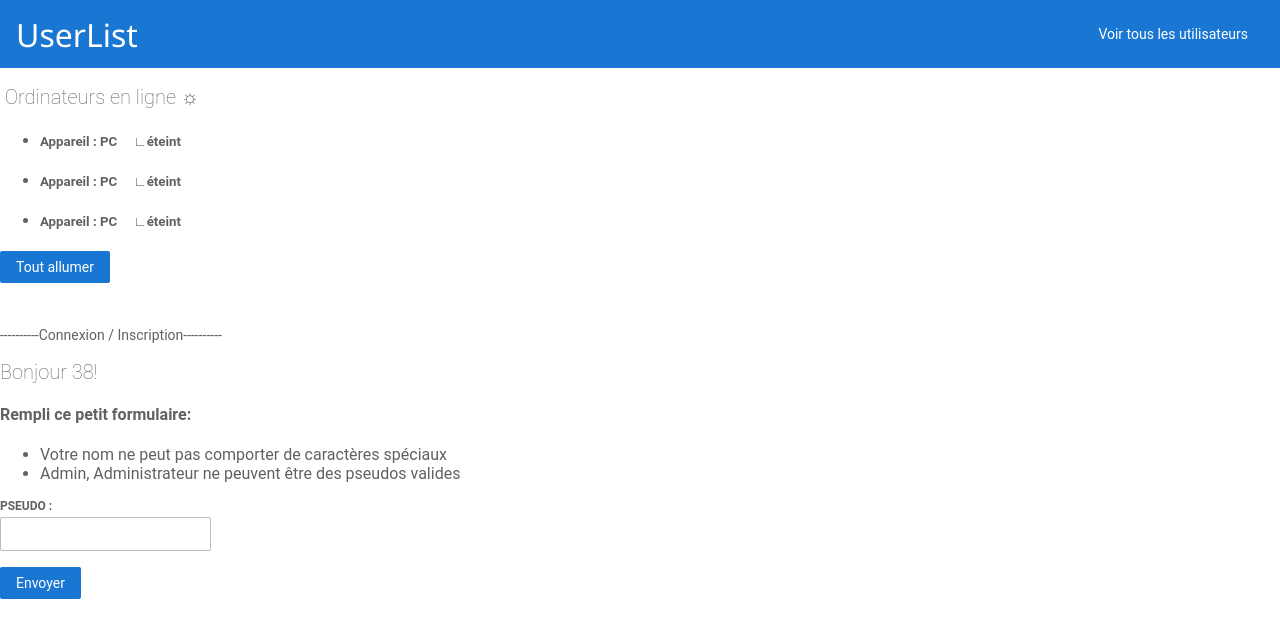
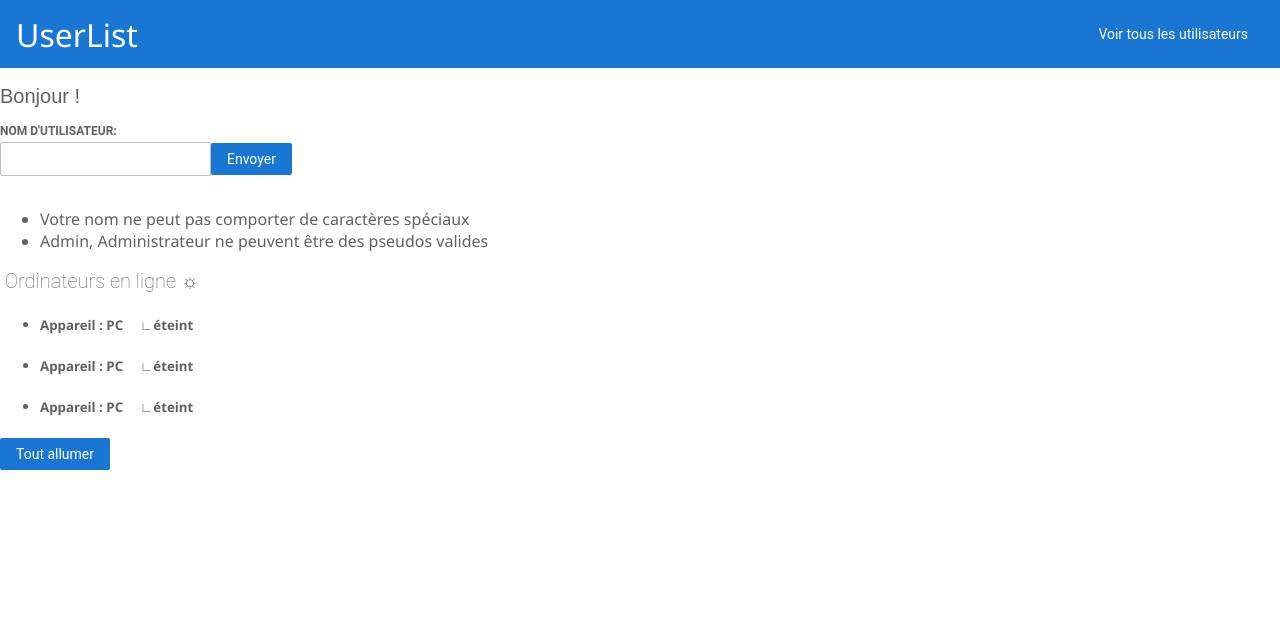
Before and after one commit to efarssi/finalversionuserlist, an Angular app: page / in a window 1280 px wide. Shown: the top 638 px of the page. Built offline with nearby package versions, Linux system fonts and the light colour scheme.

Commit message:
8 files modified

```diff
--- a/src/app/app.component.html
+++ b/src/app/app.component.html
@@ -1,4 +1,5 @@
 <app-top-bar></app-top-bar>
+<app-utilisateur></app-utilisateur>
 
 <div>
   <div>
@@ -16,7 +17,7 @@
   </div>
 </div>
 
-<app-utilisateur></app-utilisateur>
+
 
 
 <!--
--- a/src/app/app.module.ts
+++ b/src/app/app.module.ts
@@ -13,6 +13,7 @@ import { FormsModule } from '@angular/forms';
   imports: [
     BrowserModule,
     ReactiveFormsModule,
+    FormsModule,
     RouterModule.forRoot([
 
     ])
--- a/src/app/appareil/appareil.component.css
+++ b/src/app/appareil/appareil.component.css
@@ -0,0 +1,3 @@
+h5 {
+  font-family: Segoe UI;
+}
--- a/src/app/appareil/appareil.component.ts
+++ b/src/app/appareil/appareil.component.ts
@@ -3,6 +3,7 @@ import { Component, OnInit } from '@angular/core';
 @Component({
   selector: 'app-appareil',
   templateUrl: './appareil.component.html',
+  styleUrls: ['./appareil.component.css']
 
 })
 export class AppareilComponent implements OnInit {
--- a/src/app/utilisateur/utilisateur.component.css
+++ b/src/app/utilisateur/utilisateur.component.css
@@ -0,0 +1,7 @@
+li, h4, p, div {
+  font-family: Segoe UI;
+}
+
+h2 {
+  font-family: sans-serif;
+}
--- a/src/app/utilisateur/utilisateur.component.html
+++ b/src/app/utilisateur/utilisateur.component.html
@@ -1,18 +1,12 @@
-<p> </p>
-<p>----------Connexion / Inscription----------</p>
+<h2>Bonjour {{pseudoEnter}}!</h2>
+
+<label for = "pseudo">Nom d'utilisateur:</label>
+<input [(ngModel)]="pseudoEnter" type="text">
 
 
-<h2>Bonjour {{nom}}!</h2>
-<h4>Rempli ce petit formulaire: </h4>
+<button (click)="envoyer()">Envoyer</button>
 
 <ul>
   <li>Votre nom ne peut pas comporter de caractères spéciaux </li>
   <li>Admin, Administrateur ne peuvent être des pseudos valides</li>
 </ul>
-
-<div>
-  <label for = "pseudo">pseudo :</label>
-  <input type="text">
-</div>
-
-<button (click)="envoyer()">Envoyer</button>
--- a/src/app/utilisateur/utilisateur.component.ts
+++ b/src/app/utilisateur/utilisateur.component.ts
@@ -6,7 +6,8 @@ import { Component, OnInit } from '@angular/core';
   styleUrls: ['./utilisateur.component.css']
 })
 export class UtilisateurComponent implements OnInit {
-  nom: string;
+  pseudoEnter: string;
+  public name ="";
 
   constructor() {
     this.nom = '38';
```
Also changed, not shown: src/app/appareil/appareil.component.html (line endings or trailing spaces).
